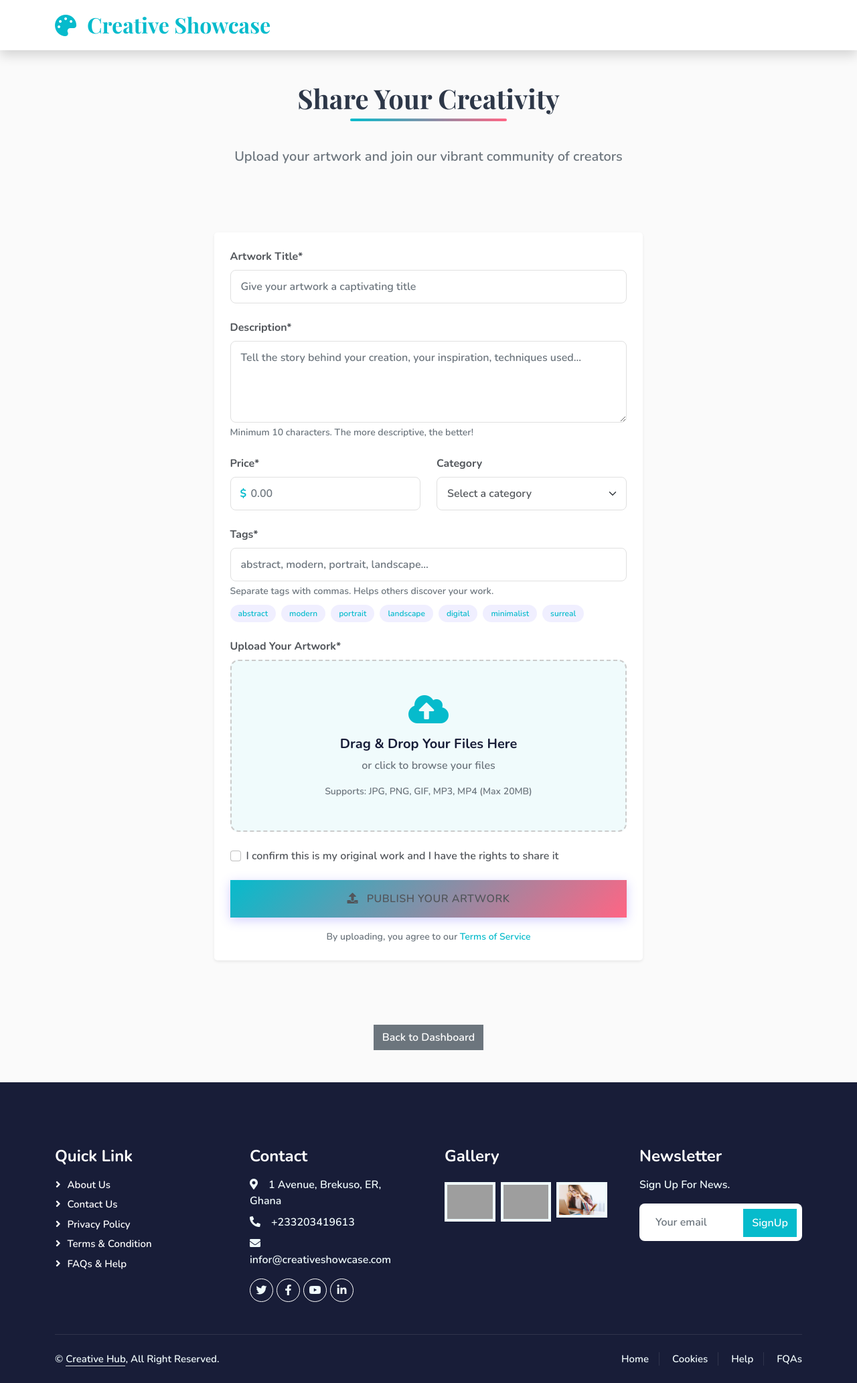
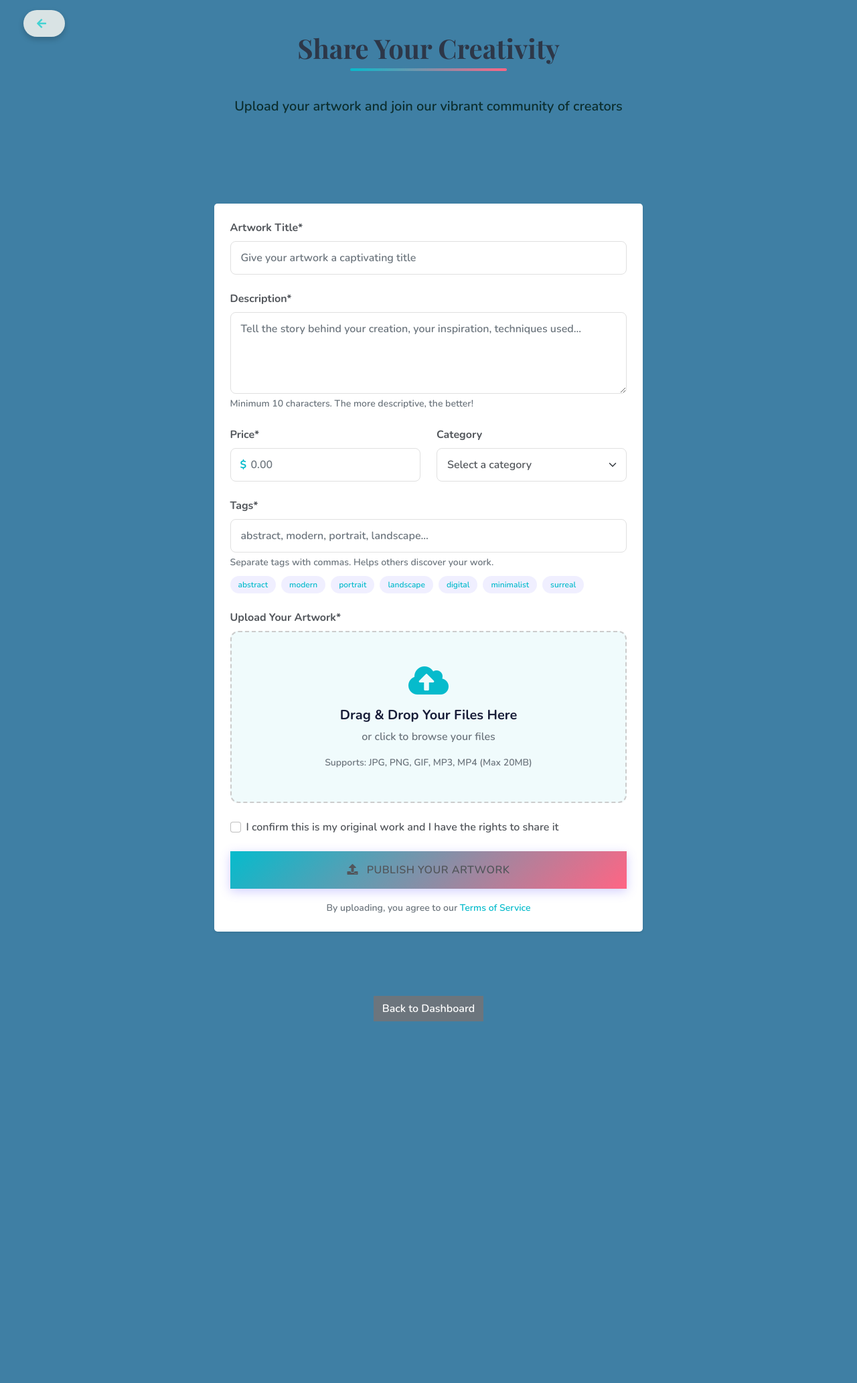
Before and after one commit to smuggerteey/final_capstone, a Flask app: page /upload in a window 1280 px wide. Shown: the whole page at 67% size. After the commit the page ends 1525 px from the top, so only its background shows below. Run offline with Flask 3, Linux system fonts and the light colour scheme; a user stored in the database is signed in; data comes from the database, SQL or seed files in the repository; some libraries are stand-ins or nearby versions; grey boxes are pictures that could not be loaded.

Commit message:
Update upload_artwork.html

```diff
--- a/main/templates/upload_artwork.html
+++ b/main/templates/upload_artwork.html
@@ -29,7 +29,7 @@
         }
 
         body {
-            background-color: #fafafa;
+            background-color: #3f7fa4;
             font-family: 'Nunito', sans-serif;
         }
 
@@ -118,7 +118,7 @@
             transition: all 0.3s ease;
             max-width: 100%;
             margin: 0 auto;
-            background: #fff;
+            background: #3396a8;
             display: none;
         }
 
@@ -297,12 +297,36 @@
     </div>
     <!-- Spinner End -->
 
+
 <!-- Navbar Start -->
 <nav class="navbar navbar-expand-lg navbar-light shadow sticky-top p-0">
     <div class="container">
-            <a href="/" class="navbar-brand d-flex align-items-center">
-                <h2 class="m-0"><i class="fas fa-palette me-3"></i>Creative Showcase</h2>
+<!-- Floating Back Button (Horizontally Ovular) -->
+<a href="javascript:void(0);"
+   onclick="window.history.back();"
+   class="floating-back-btn"
+   style="position: absolute;
+          top: 15px;
+          left: 35px;
+          background-color: #d9e3e4;
+          color: rgb(67, 210, 210);
+          border-radius: 50px;
+          padding: 8px 20px;
+          box-shadow: 0 4px 8px rgba(0, 0, 0, 0.2);
+          text-decoration: none;
+          font-size: 16px;
+          transition: all 0.3s;
+          display: inline-flex;
+          align-items: center;
+          justify-content: center;
+          width: auto;
+          min-width: 40px;
+          height: 40px;
+          cursor: pointer;">
+    <i class="fas fa-arrow-left" style="margin-right: 8px;"></i>
+    <span style="white-space: nowrap;"></span>
 </a>
+
         <button type="button" class="navbar-toggler me-4" data-bs-toggle="collapse" data-bs-target="#navbarCollapse">
             <span class="navbar-toggler-icon"></span>
         </button>
@@ -317,7 +341,7 @@
         <div class="container">
             <div class="text-center wow fadeInUp" data-wow-delay="0.1s">
                 <h1 class="mb-5">Share Your Creativity</h1>
-                <p class="lead text-muted mb-5">Upload your artwork and join our vibrant community of creators</p>
+                <p class="lead" style="color: rgb(12, 46, 46); margin-bottom: 5rem;">Upload your artwork and join our vibrant community of creators</p>
             </div>
 
             <div class="row justify-content-center">
@@ -493,74 +517,6 @@
                 </a>
             </div>
     <!-- Marketplace Section End -->
-
-       <!-- Footer Start -->
-       <div id="footer" class="container-fluid bg-dark text-light footer pt-5 mt-5 wow fadeIn" data-wow-delay="0.1s">
-        <div class="container py-5">
-            <div class="row g-5">
-                <div class="col-lg-3 col-md-6">
-                    <h4 class="text-white mb-3">Quick Link</h4>
-                    <a class="btn btn-link" href="#about">About Us</a>
-                    <a class="btn btn-link" href="#footer">Contact Us</a>
-                    <a class="btn btn-link" href="">Privacy Policy</a>
-                    <a class="btn btn-link" href="">Terms & Condition</a>
-                    <a class="btn btn-link" href="">FAQs & Help</a>
-                </div>
-                <div class="col-lg-3 col-md-6">
-                    <h4 class="text-white mb-3">Contact</h4>
-                    <p class="mb-2"><i class="fa fa-map-marker-alt me-3"></i>1 Avenue, Brekuso, ER, Ghana</p>
-                    <p class="mb-2"><i class="fa fa-phone-alt me-3"></i>+233203419613</p>
-                    <p class="mb-2"><i class="fa fa-envelope me-3"></i>infor@creativeshowcase.com</p>
-                    <div class="d-flex pt-2">
-                        <a class="btn btn-outline-light btn-social" href=""><i class="fab fa-twitter"></i></a>
-                        <a class="btn btn-outline-light btn-social" href=""><i class="fab fa-facebook-f"></i></a>
-                        <a class="btn btn-outline-light btn-social" href=""><i class="fab fa-youtube"></i></a>
-                        <a class="btn btn-outline-light btn-social" href=""><i class="fab fa-linkedin-in"></i></a>
-                    </div>
-                </div>
-                <div class="col-lg-3 col-md-6">
-                    <h4 class="text-white mb-3">Gallery</h4>
-                    <div class="row g-2 pt-2">
-                        <div class="col-4">
-                            <img class="img-fluid bg-light p-1" src="{{ url_for('static', filename='img/course-1.jpg') }}" alt="">
-                        </div>
-                        <div class="col-4">
-                            <img class="img-fluid bg-light p-1" src="{{ url_for('static', filename='img/course-2.jpg') }}" alt="">
-                        </div>
-                        <div class="col-4">
-                            <img class="img-fluid bg-light p-1" src="{{ url_for('static', filename='img/course-3.jpg') }}" alt="">
-                        </div>
-                    </div>
-                </div>
-                <div class="col-lg-3 col-md-6">
-                    <h4 class="text-white mb-3">Newsletter</h4>
-                    <p>Sign Up For News.</p>
-                    <div class="position-relative mx-auto" style="max-width: 400px;">
-                        <input class="form-control border-0 w-100 py-3 ps-4 pe-5" type="text" placeholder="Your email">
-                        <button type="button" class="btn btn-primary py-2 position-absolute top-0 end-0 mt-2 me-2">SignUp</button>
-                    </div>
-                </div>
-            </div>
-        </div>
-        <div class="container">
-            <div class="copyright">
-                <div class="row">
-                    <div class="col-md-6 text-center text-md-start mb-3 mb-md-0">
-                        &copy; <a class="border-bottom" href="#">Creative Hub</a>, All Right Reserved.
-                    </div>
-                    <div class="col-md-6 text-center text-md-end">
-                        <div class="footer-menu">
-                            <a href="#home">Home</a>
-                            <a href="">Cookies</a>
-                            <a href="">Help</a>
-                            <a href="">FQAs</a>
-                        </div>
-                    </div>
-                </div>
-            </div>
-        </div>
-    </div>
-    <!-- Footer End -->
     <!-- JavaScript Libraries -->
     <script src="https://code.jquery.com/jquery-3.4.1.min.js"></script>
     <script src="https://cdn.jsdelivr.net/npm/bootstrap@5.0.0/dist/js/bootstrap.bundle.min.js"></script>
```
Lines whose indentation alone changed are shown as unchanged.
